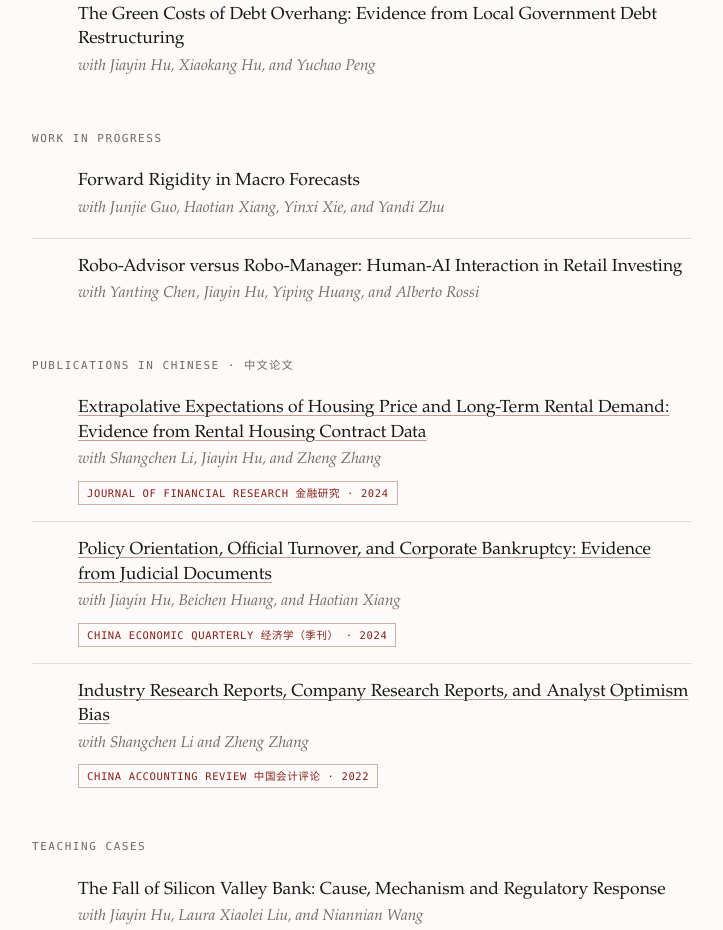
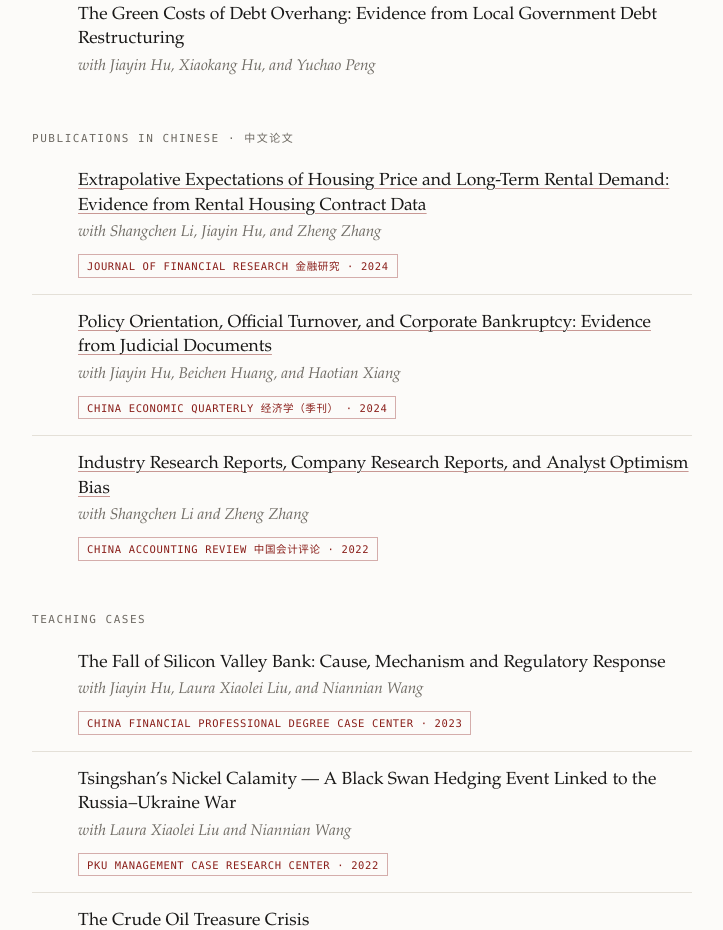
Before and after one commit to YG-Chueng/YG-Chueng.github.io, a plain HTML site: page index.html in a window 1280 px wide. Shown: the part 1815-2745 px from the top of the page, without its empty margins (343-1066 px from the left). Drawn offline with Linux system fonts and the light colour scheme.

Commit message:
Remove work in progress section

```diff
--- a/index.html
+++ b/index.html
@@ -402,18 +402,6 @@
         </li>
       </ol>
 
-      <h3>Work in Progress</h3>
-      <ol class="papers">
-        <li>
-          <p class="paper-title">Forward Rigidity in Macro Forecasts</p>
-          <p class="paper-meta">with Junjie Guo, Haotian Xiang, Yinxi Xie, and Yandi Zhu</p>
-        </li>
-        <li>
-          <p class="paper-title">Robo-Advisor versus Robo-Manager: Human-AI Interaction in Retail Investing</p>
-          <p class="paper-meta">with Yanting Chen, Jiayin Hu, Yiping Huang, and Alberto Rossi</p>
-        </li>
-      </ol>
-
       <h3>Publications in Chinese · 中文论文</h3>
       <ol class="papers">
         <li>
```
